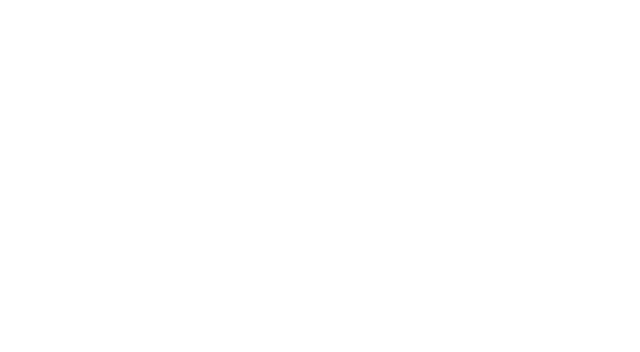
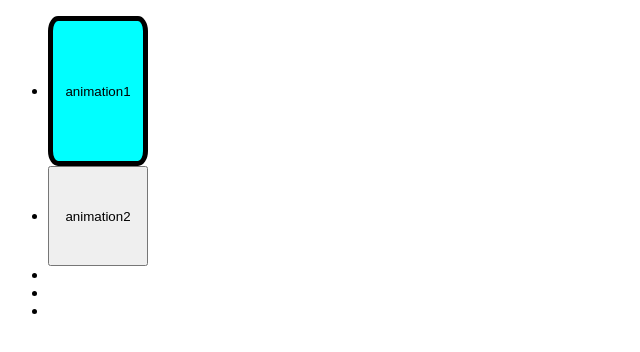
Before and after one commit to bok87/css_animation_study, a plain HTML site: page amin_1.html in a window 1280 px wide. Shown: the whole page, without its empty margins (0-640 px from the left). Drawn offline with Linux system fonts and the light colour scheme.

Commit message:
transition transform study

```diff
--- a/amin_1.html
+++ b/amin_1.html
@@ -5,9 +5,48 @@
     <meta name="viewport" content="width=device-width, initial-scale=1.0">
     <meta name="keywords" content="">
     <meta name="description" content="">
-    <title>애니메이션</title>
+    <title>애니메이션1</title>
+    <style>
+
+        #btn1 {
+            background: aqua;
+            width: 100px; height: 150px; border-radius: 10%;
+            border: 5px solid #000; padding:10px;
+            /* 지속시간이 각 속성마다 다를 경우 */
+            /* transition:background 2s, width 0.8s;  *//* transition: 애니메이션적용속성 지속시간; */
+            /* 지속시간이 모든속성에 일치할때 */
+            transition:all 1s;
+            position: relative; left: 0;
+        }
+        #btn1:hover {/* 마우스올렸을때 */
+            background: palevioletred;
+            /* border: 10px solid #00f; padding:30px;
+            width: 150px; height: 200px; border-radius:50%; */
+            /* margin-left: 100px; */
+            left: 100px; /* btn1 -> position: relative; left: 0; */
+        }
+        #btn2 {
+            width: 100px;
+            height: 100px;
+            transition:width 1s ease 0.5s, height 2s linear 1s;
+        }
+        #btn2:hover {
+            width: 200px;
+            height: 50px;
+        }
+    </style>
 </head>
 <body>
-
+    <ul>
+        <li>
+            <button id="btn1">animation1</button>
+        </li>
+        <li>
+            <button type="button" id="btn2">animation2</button> <!-- 버튼타입 꼭 전송과 취소가 아니고 범용적으로 쓸때 bu -->
+        </li>
+        <li></li>
+        <li></li>
+        <li></li>
+    </ul>
 </body>
 </html>
```
